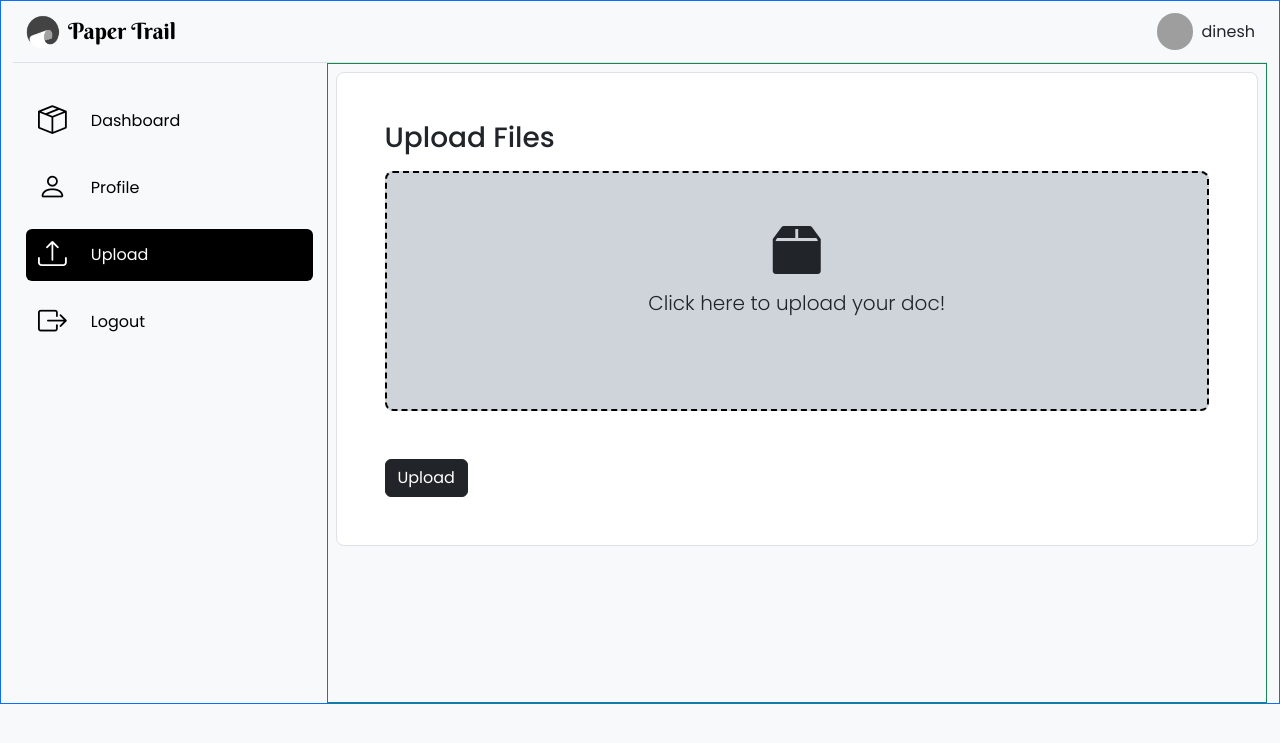
After one commit to DineshDhanji/PaperTrail, a Django app: page /upload_docs/ in a window 1280 px wide. The commit adds this page. Shown: the top 743 px of the page. Run offline with Django 5.2, Linux system fonts and the light colour scheme; a user stored in the database is signed in; some libraries are stand-ins or nearby versions; grey boxes are pictures that could not be loaded.

Commit message:
Added UI of upload

```diff
--- a/PaperTrail_App/static/css/base.css
+++ b/PaperTrail_App/static/css/base.css
@@ -5,7 +5,10 @@ body {
   font-weight: 400;
   font-style: normal;
 }
-
+a {
+  text-decoration: none;
+  color: black;
+}
 .text-berkshire {
   font-family: "Berkshire Swash", serif;
   font-weight: 400;
@@ -18,16 +21,73 @@ body {
   display: flex;
   flex-direction: column;
 }
-.input-label{
+.input-label {
   font-size: 1.1rem;
 }
 .input-field {
   height: 2.4rem;
+  outline: none;
   border: 1px solid lightgrey;
-  outline: none;
   transition: border 0.2s ease-in-out;
 }
 
 .input-field:focus {
   border: 1px solid black;
 }
+.npd {
+  height: 2.6rem;
+  max-width: 13rem;
+  min-width: max-content;
+  cursor: pointer;
+}
+
+.npp {
+  height: 2.3rem;
+  width: 2.3rem;
+  overflow: hidden;
+}
+.npp img {
+  height: 2.3rem;
+  width: 2.3rem;
+}
+.dropdown-toggle::after {
+  content: none;
+}
+
+.sidebar-container {
+  height: 80vh;
+  transition: all 0.2s ease-in-out;
+}
+
+.sb-item-d {
+  height: max-content;
+  transition: all 0.2s ease-in-out;
+  margin: 0.5rem 0;
+}
+.sb-item-d:hover {
+  background-color: #343434;
+  color: white;
+}
+.sb-item-d:hover a {
+  color: white;
+}
+.sb-active {
+  background-color: black !important;
+  color: white !important;
+}
+.sb-active a {
+  color: white !important;
+}
+.sb-icon {
+  font-size: 1.8rem;
+}
+
+@media only screen and (max-width: 992px) {
+  .sidebar-container {
+    width: 4rem;
+  }
+}
+
+.main-container {
+  height: 80vh;
+}
--- /dev/null
+++ b/PaperTrail_App/static/css/upload.css
@@ -0,0 +1,13 @@
+.up-div {
+  border: 2px dashed black;
+  height: 15rem;
+  cursor: pointer;
+}
+
+.file-upload input[type="file"] {
+  display: none;
+}
+#file-selected {
+  display: inline-block;
+  margin-left: 10px;
+}
--- a/PaperTrail_App/templates/PaperTrail_App/base.html
+++ b/PaperTrail_App/templates/PaperTrail_App/base.html
@@ -25,7 +25,7 @@
   </head>
 
   <body class="bg-body-tertiary">
-    <div class="container-xxl border border-primary " style="height: max-content;">
+    <div class="container-xxl border border-primary" style="height: max-content;">
       {% block navbar %}
         <nav class="navbar bg-body-tertiary border-bottom">
           <div class="container-fluid">
@@ -33,12 +33,84 @@
               <img src="{% static 'img/Logo.png' %}" class="me-2" alt="Logo" width="35" height="35" class="d-inline-block align-text-top" />
               Paper Trail
             </a>
+
+            {% if request.user.is_authenticated %}
+              <div class="d-flex">
+                <div class="npd rounded d-flex justify-content-center align-items-center">
+                  <div class="npp rounded-circle me-2">
+                    <img src="{{ request.user.profile_picture.url }}" alt="user profile picture" />
+                  </div>
+                  <div class="npn text-truncate d-none d-lg-block">{{ request.user.username }}</div>
+                </div>
+              </div>
+            {% endif %}
           </div>
         </nav>
       {% endblock %}
-      {% block body %}
+      <div class="d-flex">
+        {% block side_bar %}
+          <div class="sidebar-container col-2 col-sm-1 col-lg-3 py-4 d-flex flex-column align-items-center">
+            <div class="rounded sb-item-d p-1 col-11">
+              <a href="{% url 'PaperTrail_App:dashboard' %}" class="d-flex justify-content-center justify-content-lg-start align-items-center">
+                <div class="sb-icon mx-2">
+                  <i class="bi bi-box-seam"></i>
+                </div>
+                <div class="sb-label ms-3 d-none d-lg-block">Dashboard</div>
+              </a>
+            </div>
 
-      {% endblock %}
+            <div class="rounded sb-item-d p-1 col-11">
+              <a href="#" class="d-flex justify-content-center justify-content-lg-start align-items-center">
+                <div class="sb-icon mx-2">
+                  <i class="bi bi-person"></i>
+                </div>
+                <div class="sb-label ms-3 d-none d-lg-block">Profile</div>
+              </a>
+            </div>
+            <div class="rounded sb-item-d p-1 col-11">
+              <a href="{% url 'PaperTrail_App:upload_docs' %}" class="d-flex justify-content-center justify-content-lg-start align-items-center">
+                <div class="sb-icon mx-2">
+                  <i class="bi bi-upload"></i>
+                </div>
+                <div class="sb-label ms-3 d-none d-lg-block">Upload</div>
+              </a>
+            </div>
+            <div class="rounded sb-item-d p-1 col-11">
+              <a href="{% url 'PaperTrail_App:user_logout' %}" class="d-flex justify-content-center justify-content-lg-start align-items-center">
+                <div class="sb-icon mx-2">
+                  <i class="bi bi-box-arrow-right"></i>
+                </div>
+                <div class="sb-label ms-3 d-none d-lg-block">Logout</div>
+              </a>
+            </div>
+          </div>
+        {% endblock %}
+        <div class="main-container border border-success col p-2">
+          {% block body %}
+
+          {% endblock %}
+        </div>
+      </div>
     </div>
+    <script>
+      document.addEventListener('DOMContentLoaded', () => {
+        const allDivs = document.querySelectorAll('.sb-item-d')
+        const pageTitle = document.title.trim()
+        const titles = { PaperTail: 'Dashboard', 'Upload Docs': 'Upload' }
+
+        // Search for the page title in the titles object
+        if (pageTitle in titles) {
+          const targetTitle = titles[pageTitle] // Get the corresponding value
+          allDivs.forEach((div) => {
+            const link = div.querySelector('a')
+            const label = link.querySelector('.sb-label')
+            const labelText = label.textContent.trim()
+            if (labelText === targetTitle) {
+              div.classList.add('sb-active') // Add your desired class here
+            }
+          })
+        }
+      })
+    </script>
   </body>
 </html>
--- a/PaperTrail_App/templates/PaperTrail_App/login.html
+++ b/PaperTrail_App/templates/PaperTrail_App/login.html
@@ -2,6 +2,9 @@
 
 {% block title %}
   Login
+{% endblock %}
+{% block side_bar %}
+
 {% endblock %}
 
 {% block body %}
@@ -42,7 +45,7 @@
       <spline-viewer hint loading-anim-type="spinner-small-dark" url="https://prod.spline.design/Fn55CSQLsF9z0qV4/scene.splinecode"></spline-viewer>
     </div>
 
-    <div class="position-absolute bg-body-tertiary d-flex justify-content-center align-items-center rounded-pill p-2" style="font-size: 0.9rem; bottom: 5rem; left: 38%;">
+    <div class="position-absolute bg-body-tertiary d-flex justify-content-center align-items-center rounded-pill p-2" style="height: 3rem; font-size: 0.9rem; bottom: 5rem; top: 90%; left: 50%; transform: translate(-50%, -50%); width: 100%;">
       <div class="text-secondary mx-3">New to PaperTrail? Join our platform now</div>
       <button class="btn btn-outline-dark rounded-pill" style="font-size: 0.9rem;">Sign Up</button>
     </div>
--- /dev/null
+++ b/PaperTrail_App/templates/PaperTrail_App/upload.html
@@ -0,0 +1,46 @@
+{% extends 'PaperTrail_App/base.html' %}
+{% load static %}
+
+{% block title %}
+  Upload Docs
+{% endblock %}
+
+{% block extra_headers %}
+  <link rel="stylesheet" href="{% static 'css/Upload.css' %}" />
+{% endblock %}
+
+{% block body %}
+  <div class="border rounded-3 col-12 bg-white p-5" style="height: max-content;">
+    <div class="h3">Upload Files</div>
+
+    <form action="{% url 'PaperTrail_App:upload_docs' %}" method="post">
+        {% csrf_token %}
+      <div class="bg-dark-subtle up-div rounded-3 mt-3 d-flex flex-column justify-content-center align-items-center" id="upload-trigger">
+        <div class="file-upload d-flex flex-column justify-content-center align-items-center">
+          <i class="bi bi-box2-fill" style="font-size: 3rem;"></i>
+          <div class="lead">Click here to upload your doc!</div>
+          <input type="file" name="file" id="file-upload" accept="image/*,.docx,.pdf" />
+          <span id="file-selected" class="mt-5"></span>
+        </div>
+      </div>
+
+      <button type="submit" class="btn btn-dark mt-5">Upload</button>
+    </form>
+  </div>
+
+  <script>
+    document.getElementById('upload-trigger').addEventListener('click', function () {
+      // Trigger the file input click event
+      document.getElementById('file-upload').click()
+    })
+
+    document.getElementById('file-upload').addEventListener('change', function () {
+      var filesSelected = document.getElementById('file-upload').files
+      var fileNames = 'Files selected: '
+      for (var i = 0; i < filesSelected.length; i++) {
+        fileNames += filesSelected[i].name + ', '
+      }
+      document.getElementById('file-selected').textContent = fileNames.slice(0, -2) // Remove the last comma and space
+    })
+  </script>
+{% endblock %}
--- a/PaperTrail_App/urls.py
+++ b/PaperTrail_App/urls.py
@@ -2,13 +2,20 @@ from django.urls import path
 from django.contrib.auth.decorators import login_required
 
 from . import views
+
+from django.conf import settings
+from django.conf.urls.static import static
 
 app_name = "PaperTrail_App"
 
 urlpatterns = [
     # Primary Views
     path("", login_required(views.dashboard), name="dashboard"),
+    path("upload_docs/", login_required(views.upload_docs), name="upload_docs"),
     # Login & Logout
     path("accounts/login/", views.user_login, name="user_login"),
     path("accounts/logout/", login_required(views.user_logout), name="user_logout"),
 ]
+# Serve static and media files only during development
+if settings.DEBUG:
+    urlpatterns += static(settings.MEDIA_URL, document_root=settings.MEDIA_ROOT)
--- a/PaperTrail_App/views.py
+++ b/PaperTrail_App/views.py
@@ -42,3 +42,6 @@ def user_logout(request):
 
 def dashboard(request):
     return render(request, "PaperTrail_App/dashboard.html")
+
+def upload_docs(request):
+    return render(request, "PaperTrail_App/upload.html")
```
Also changed, not shown: PaperTrail_App/models.py (line endings or trailing spaces), database.sqlite3, 1 other file.
